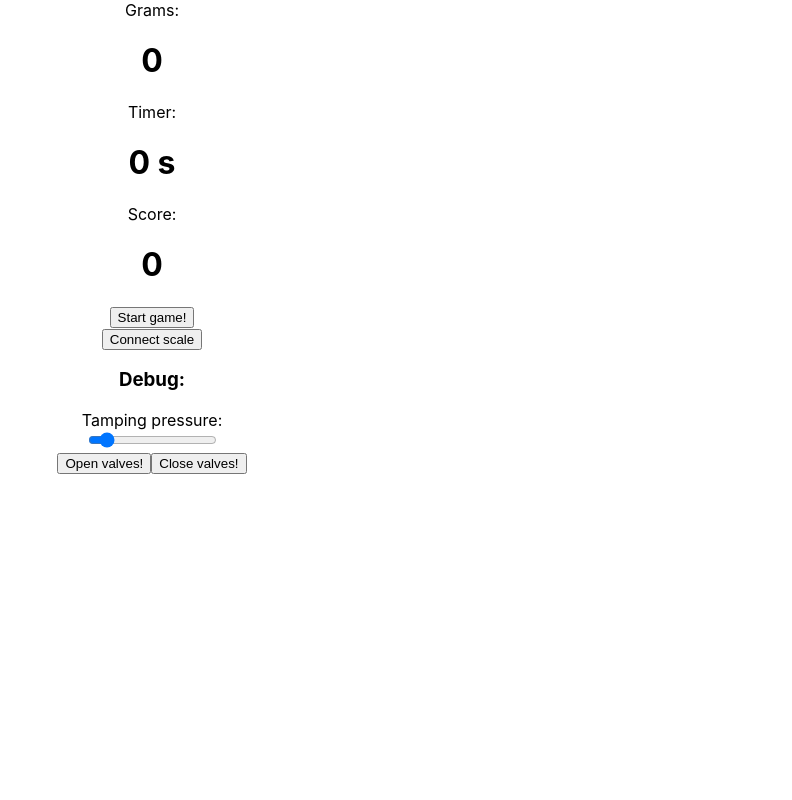
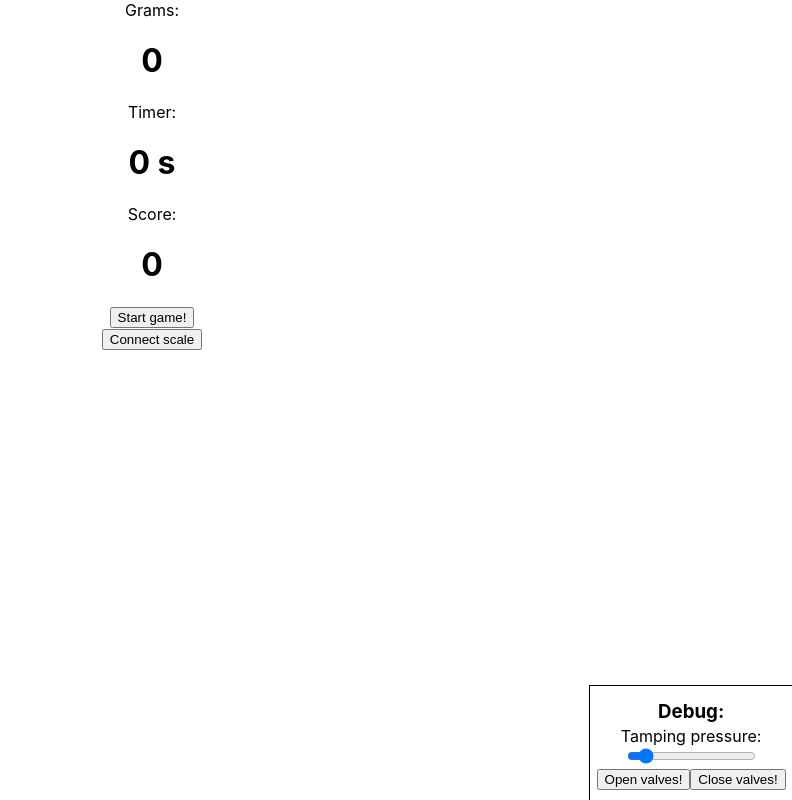
Before and after one commit to jehna/taydellinen-uutto, a React (Create React App) app: page / in a window 1280 px wide. Shown: the whole page, without its empty margins (488-1280 px from the left). Built offline with nearby package versions, Linux system fonts and the light colour scheme.

Commit message:
Add simple styles for <Debug> component
Added styled-components for easier styling

```diff
--- a/package.json
+++ b/package.json
@@ -14,7 +14,7 @@
     "react-dom": "^16.9.0",
     "react-scripts": "3.1.1",
     "rxjs": "^6.5.3",
-    "styled-components": "^4.3.2",
+    "styled-components": "^4.4.0",
     "typescript": "^3.6.2"
   },
   "scripts": {
--- a/src/App.tsx
+++ b/src/App.tsx
@@ -2,7 +2,7 @@ import React from 'react'
 import ScaleConnect from './ScaleConnect'
 import { getWeight } from './global-weight'
 import { round } from './utils/math-utils'
-import MockValve from './MockValve'
+import MockValve from './components/Debug/Debug'
 import Game from './Game'
 
 export default () => {
--- a/src/MockValve.tsx
+++ b/src/components/Debug/Debug.tsx
@@ -1,5 +1,20 @@
 import React from 'react'
-import { getWeight, setWeight } from './global-weight'
+import styled from 'styled-components'
+import { getWeight, setWeight } from '../../global-weight'
+
+const Wrapper = styled.div`
+  position: fixed;
+  bottom: 0;
+  right: 0;
+  background: #fff;
+  border-left: 1px solid #000;
+  border-top: 1px solid #000;
+  padding: 0.6em 0.4em;
+
+  h3 {
+    margin: 0.2em;
+  }
+`
 
 let valveOpenInterval = 0
 const closeValve = () => clearInterval(valveOpenInterval)
@@ -13,7 +28,7 @@ const openValve = () => {
 }
 
 export default () => (
-  <>
+  <Wrapper>
     <div>
       <h3>Debug:</h3>
       <div>Tamping pressure:</div>
@@ -28,5 +43,5 @@ export default () => (
     </div>
     <button onClick={openValve}>Open valves!</button>
     <button onClick={closeValve}>Close valves!</button>
-  </>
+  </Wrapper>
 )
```
Also changed, not shown: 1 other file (tests, documents, lock files or other folders).
